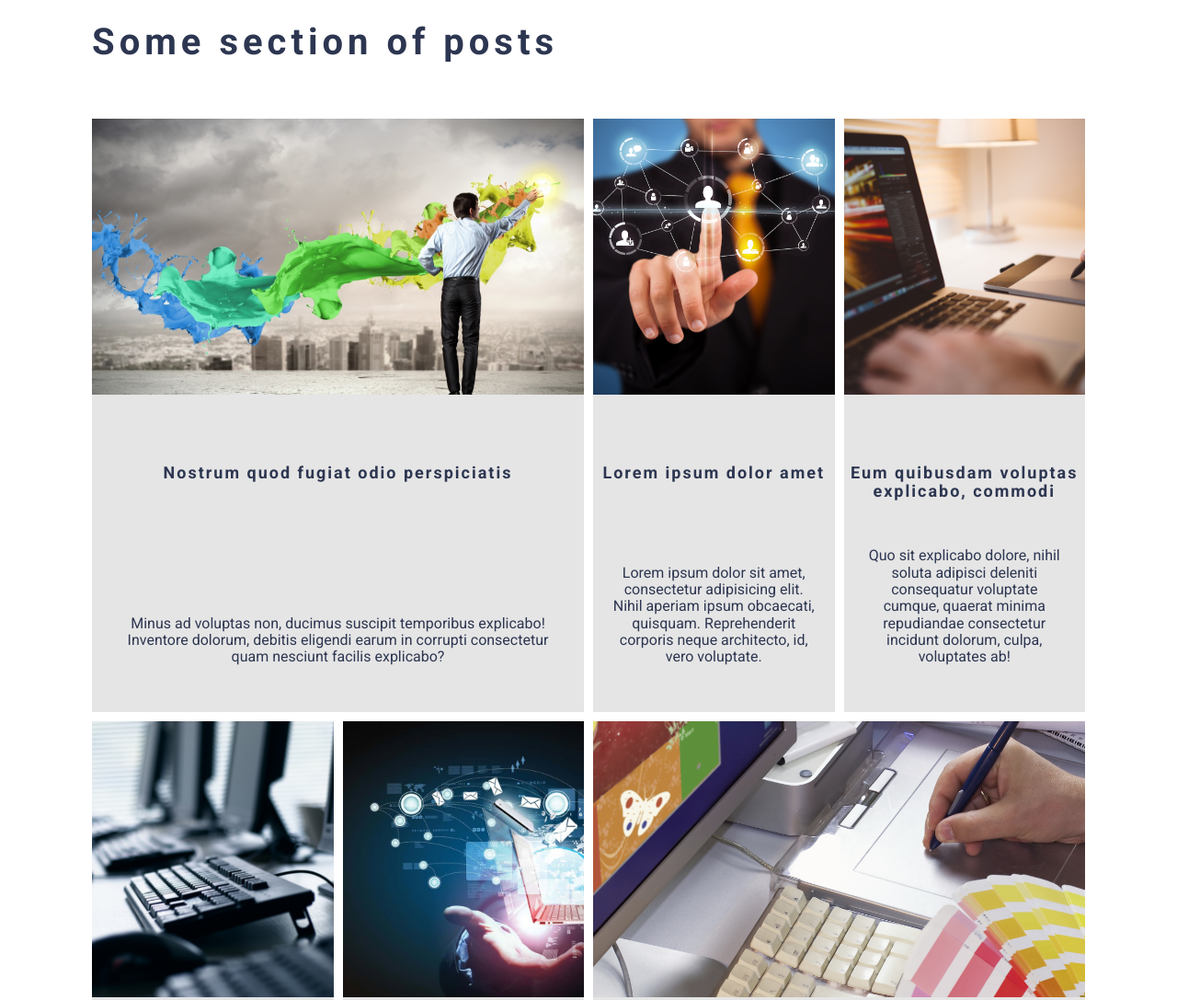
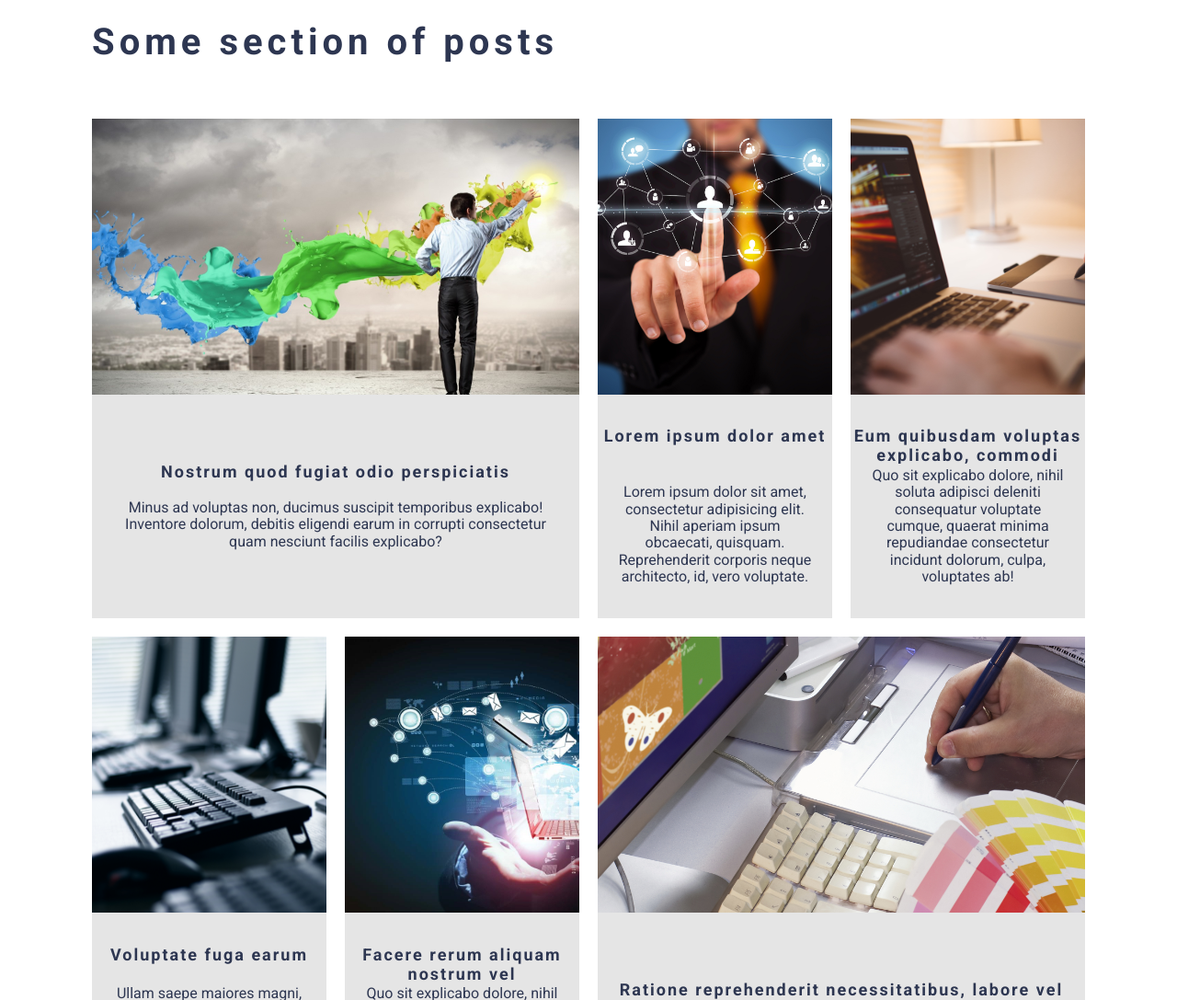
Before and after one commit to AngelaDmytreno/responsive-grid-template, a website: page index.html in a window 1280 px wide. Shown: the part 2560-3647 px from the top of the page at 92% size. Drawn offline with Linux system fonts and the light colour scheme.

Commit message:
pixelperfect__broblem_problem_with_post_item

```diff
--- a/assets/scss/sections/_section-posts.scss
+++ b/assets/scss/sections/_section-posts.scss
@@ -24,20 +24,20 @@
     margin-top: ($gap*3);
 
     @include lg-min {
-      grid-gap: 10px;
+      grid-gap: $gap;
       grid-template-areas: "p1 p1 p2 p3"
       "p4 p5 p6 p6";
       grid-template-columns: repeat(4, 1fr);
     }
     @include lg-sm {
-      grid-gap: 10px;
+      grid-gap: $gap;
       grid-template-areas: "p1 p1 p2"
       "p3 p4 p4"
       "p5 p6 p6";
       grid-template-columns: repeat(3, 1fr);
     }
     @include sm {
-      grid-gap: 10px;
+      grid-gap: $gap;
       grid-template-areas: "p1" "p2" "p3" "p4" "p5" "p6";
       grid-template-columns: 1fr;
     }
@@ -62,12 +62,12 @@
   }
   &__block-item {
     background-color: $color-gray-light;
+
   }
   &__block-item-link-img {
     position: relative;
 
-    margin: 0 0 $gap 0;
-    padding: 0 0 90% 0;
+
   }
   &__block-item-link-img img {
     position: absolute;
@@ -81,12 +81,12 @@
   }
 
   &__block-item-link-subtitle {
-    margin-top: ($gap*3.75);
-
+    margin-top: 14%;
+    height: 40px;
     text-align: center;
 
     color: $color-primary;
-
+    overflow: hidden;
     font-family: $font-main;
     font-weight: bold;
 
@@ -109,14 +109,27 @@
     overflow: hidden;
     letter-spacing: 0;
 
-    padding: ($gap*2.5) $gap;
+    padding: 0 $gap;
+    overflow: hidden;
+    text-align: center;
 
-    text-align: center;
+    margin-bottom: 14%;
 
     color: $color-primary;
 
     font-family: $font-main;
-    font-size: $font-size;
+    @include lg-min {
+      font-size: 1rem;
+    }
+    @include lg {
+      font-size: $font-size;
+    }
+    @include md {
+      font-size: 0.875rem;
+    }
+    @include sm {
+      font-size: 0.875rem;
+    }
   }
   &__button {
     display: flex;
```
Also changed, not shown: assets/css/style.css.
